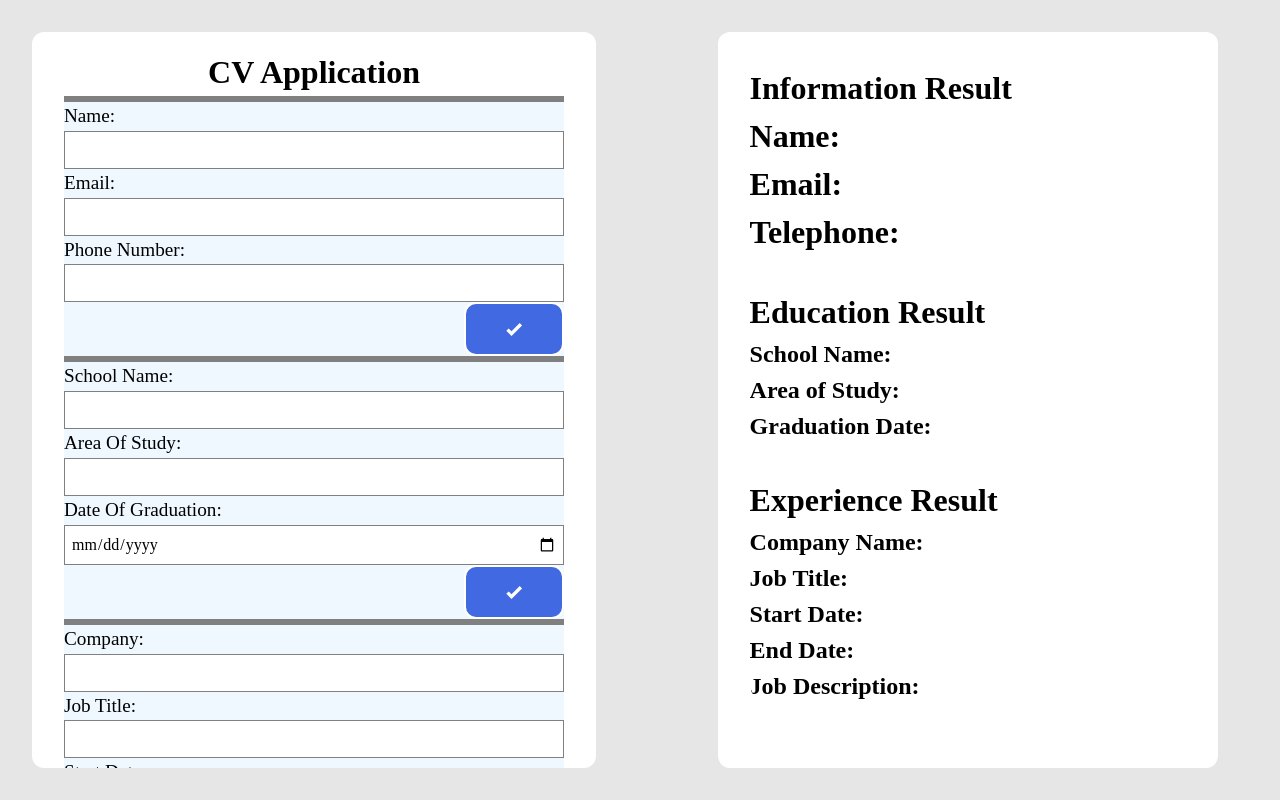
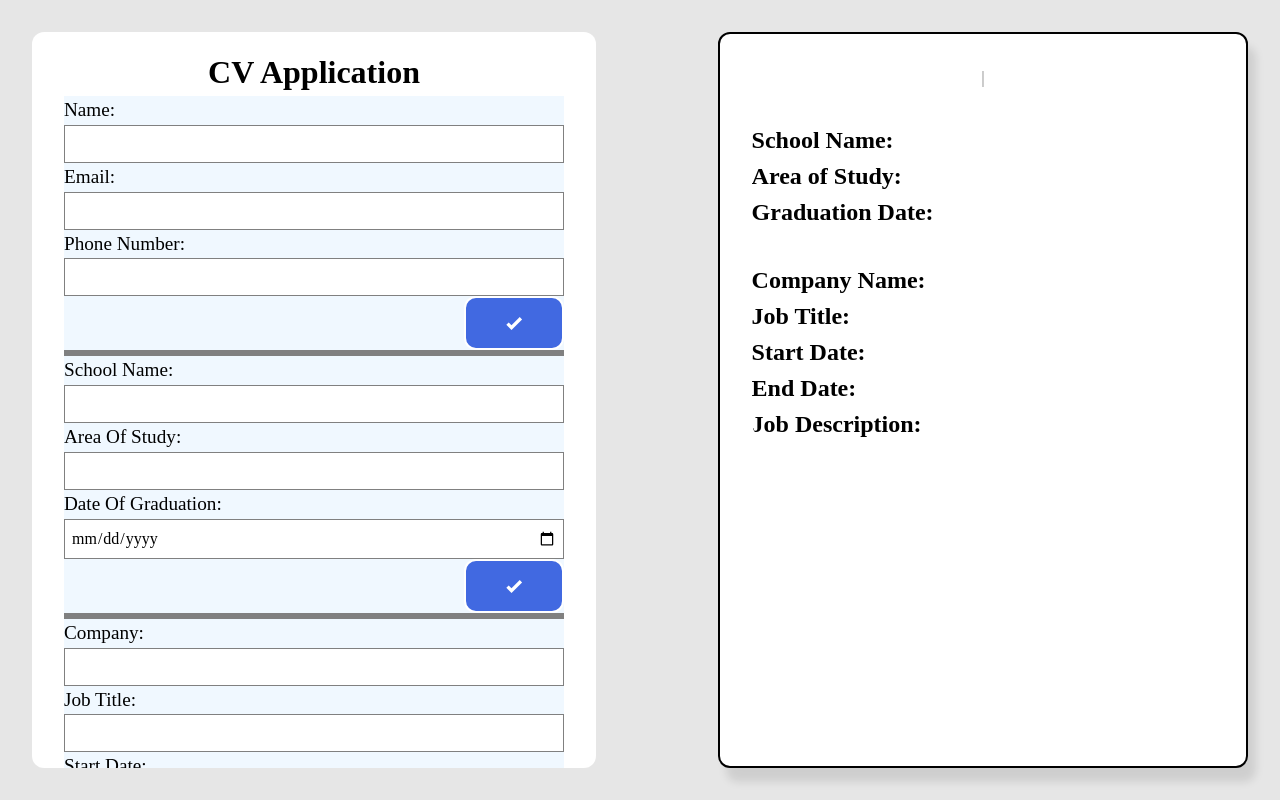
Before and after one commit to SeasonedSoup/CV-Application, a React (Vite) app: page / in a window 1280 px wide. Built offline with nearby package versions, Linux system fonts and the light colour scheme.

Commit message:
Start Refactor on resume design

```diff
--- a/src/components/CVResult.jsx
+++ b/src/components/CVResult.jsx
@@ -1,20 +1,16 @@
 function CvResult({infoData, eduData, expData}) {
     return (
     <div className="cv">
-        <div className="section">
-            <h1>Information Result</h1>
-            <h1>Name: {infoData.name}</h1>
-            <h1>Email: {infoData.email}</h1>
-            <h1>Telephone: {infoData.telephone}</h1>
+        <div className="header">
+            <p className="personName"> {infoData.name}</p>
+            <i className="contacts">{infoData.email} | {infoData.telephone}</i>
         </div>
         <div className="section">
-            <h1>Education Result</h1>
             <h2>School Name: {eduData.schoolName}</h2>
             <h2>Area of Study: {eduData.areaOfStudy}</h2>
             <h2>Graduation Date: {eduData.graduationDate}</h2>
         </div>
         <div className="section">
-            <h1>Experience Result</h1>
             <h2>Company Name: {expData.company}</h2>
             <h2>Job Title: {expData.jobTitle}</h2>
             <h2>Start Date: {expData.startDate}</h2>
--- a/src/components/InformationForm.jsx
+++ b/src/components/InformationForm.jsx
@@ -49,7 +49,7 @@ function InformationForm({data, setData, submitted, setSubmitted}) {
     }
 
     return (
-        <form onSubmit={handleSubmit}>
+        <form className="noBorderForm" onSubmit={handleSubmit}>
             <p className="input">
                 <label htmlFor="name">Name: </label>
                 <CustomInput type="text" id="name" name="name" value={formData.name}
--- a/src/styles/form.css
+++ b/src/styles/form.css
@@ -26,6 +26,10 @@ form {
     flex-direction: column;
     background-color: aliceblue;
     border-top: 6px solid gray;
+}
+
+.noBorderForm {
+    border: none;
 }
 
 label {
@@ -71,7 +75,13 @@ img {
 .resume {
     background-color: white;
     border-radius: 12px;
+    border: solid 2px black;
+    box-shadow: 8px 14px 8px rgb(0, 0, 0, 0.1);
+
+
     flex-basis: 500px;
+    flex-grow: 2;
+    max-width: 800px;
     padding: 2rem;
 }
 .cv {
@@ -82,3 +92,18 @@ img {
     border-radius: 20px;
     overflow: auto;
 }
+
+.header {
+    display: flex;
+    flex-direction: column;
+}
+.personName {
+    font-size: xx-large;
+    font-weight: bold;
+    text-align: center;
+}
+
+.contacts {
+    color: gray;
+    text-align: center;
+}
```
